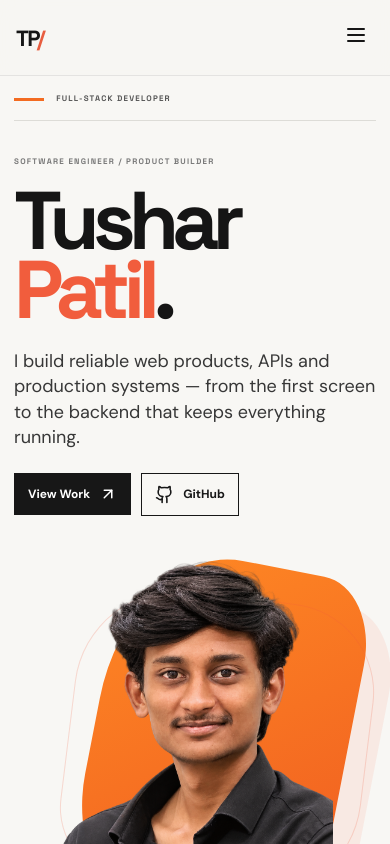
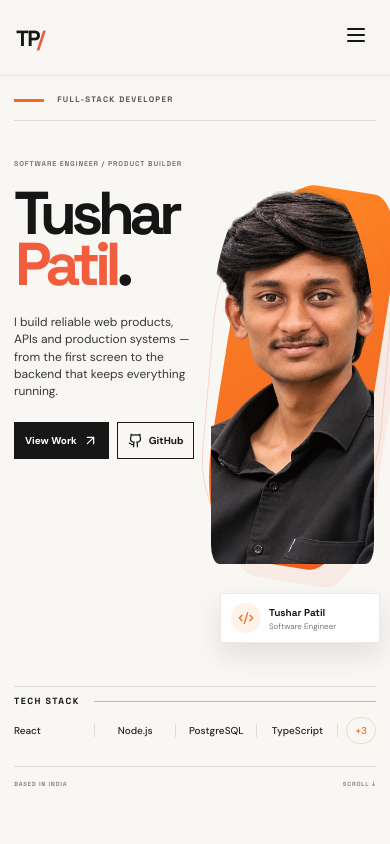
Before and after one commit to tushar0945/tushar.patil, a React (Vite) app: page / in a window 390 px wide. Shown: the top 844 px of the page. Built offline with nearby package versions, Linux system fonts and the light colour scheme.

Commit message:
fix: rebuild mobile hero layout to match reference

```diff
--- a/src/styles/globals.css
+++ b/src/styles/globals.css
@@ -184,3 +184,154 @@ img{max-width:100%;display:block}
   .stats{grid-template-columns:1fr}
   .stats div{border-bottom:1px solid #c9c8c2;padding:18px 0}
 }
+
+
+/* Exact mobile hero composition — reference-led layout */
+.hero-modern__tech{display:flex;align-items:center;gap:18px;padding:0 0 24px}
+.hero-modern__tech>span{font:700 10px 'Space Grotesk';letter-spacing:.18em;white-space:nowrap}
+.hero-modern__tech-line{height:1px;background:#bdbbb5;flex:1}
+.hero-modern__tech-items{display:flex;align-items:center;gap:24px;font-size:13px;white-space:nowrap}
+.hero-modern__tech-items b{font:500 13px 'DM Sans';color:#242424}
+.hero-modern__tech-items b:last-child{color:#f36b21;border:1px solid #f3d8c7;border-radius:999px;padding:8px 11px}
+
+@media(max-width:600px){
+  .hero-modern{padding-top:76px}
+  .hero-modern__inner{min-height:0}
+  .hero-modern__top{padding:18px 0 16px}
+  .hero-modern__role{font-size:8px;letter-spacing:.16em}
+  .hero-modern__role i{width:30px;height:3px;margin-right:10px}
+  .hero-modern__main{
+    display:grid;
+    grid-template-columns:52% 48%;
+    gap:0;
+    align-items:start;
+    padding:38px 0 12px;
+    min-height:560px;
+  }
+  .hero-modern__copy{min-width:0;position:relative;z-index:4;padding-right:4px}
+  .hero-modern__eyebrow{
+    font-size:7px;
+    letter-spacing:.13em;
+    line-height:1.4;
+    margin:0 0 20px;
+    white-space:nowrap;
+  }
+  .hero-modern h1{
+    font-size:clamp(48px,15.5vw,68px);
+    line-height:.84;
+    letter-spacing:-.09em;
+    margin:0;
+  }
+  .hero-modern h1 strong{margin-left:1px}
+  .hero-modern__intro{
+    font-size:12px;
+    line-height:1.43;
+    max-width:205px;
+    margin:24px 0 0;
+  }
+  .hero-modern__actions{
+    gap:8px;
+    margin-top:22px;
+    flex-wrap:nowrap;
+  }
+  .hero-modern__primary,.hero-modern__secondary{
+    font-size:10px;
+    line-height:1;
+    padding:10px 10px;
+    gap:6px;
+    white-space:nowrap;
+  }
+  .hero-modern__primary svg,.hero-modern__secondary svg{width:15px;height:15px}
+  .hero-modern__visual{
+    min-height:0;
+    height:515px;
+    margin:0;
+    display:block;
+    position:relative;
+    z-index:2;
+  }
+  .hero-modern__shape{
+    width:88%;
+    height:74%;
+    right:0;
+    top:5%;
+    border-radius:43% 20% 25% 31%;
+    transform:rotate(9deg);
+    box-shadow:18px 15px 0 rgba(241,93,61,.08);
+  }
+  .hero-modern__shape:after{
+    inset:8% -7% 8% -9%;
+  }
+  .hero-modern__photo{
+    position:absolute;
+    top:3%;
+    right:1%;
+    width:94%;
+    height:390px;
+    border-radius:42% 42% 5% 5%;
+    overflow:hidden;
+  }
+  .hero-modern__photo img{
+    width:100%;
+    height:100%;
+    object-fit:cover;
+    object-position:center top;
+  }
+  .hero-modern__card{
+    right:-4px;
+    bottom:6%;
+    min-width:160px;
+    padding:9px 10px;
+    gap:8px;
+    box-shadow:0 12px 28px rgba(20,20,20,.1);
+  }
+  .hero-modern__card-icon{width:30px;height:30px}
+  .hero-modern__card-icon svg{width:16px;height:16px}
+  .hero-modern__card strong{font-size:10px}
+  .hero-modern__card span{font-size:8px;margin-top:2px}
+  .hero-modern__tech{
+    display:grid;
+    grid-template-columns:auto 1fr;
+    column-gap:14px;
+    row-gap:10px;
+    padding:8px 0 22px;
+    border-top:1px solid #dddcd7;
+  }
+  .hero-modern__tech>span{
+    grid-column:1;
+    font-size:9px;
+    letter-spacing:.16em;
+  }
+  .hero-modern__tech-line{
+    grid-column:2;
+    align-self:center;
+  }
+  .hero-modern__tech-items{
+    grid-column:1 / -1;
+    display:grid;
+    grid-template-columns:repeat(4,1fr) auto;
+    gap:0;
+    width:100%;
+  }
+  .hero-modern__tech-items b{
+    font-size:10px;
+    padding:0 8px;
+    border-right:1px solid #deddd8;
+    text-align:center;
+  }
+  .hero-modern__tech-items b:first-child{padding-left:0;text-align:left}
+  .hero-modern__tech-items b:last-child{
+    border:1px solid #f3d8c7;
+    padding:6px 8px;
+    margin-left:8px;
+    text-align:center;
+  }
+  .hero-modern__bottom{
+    padding:13px 0;
+    font-size:6px;
+  }
+  .hero-modern__bottom span:nth-child(2){display:none}
+}
+@media(min-width:601px){
+  .hero-modern__tech{display:none}
+}
```
